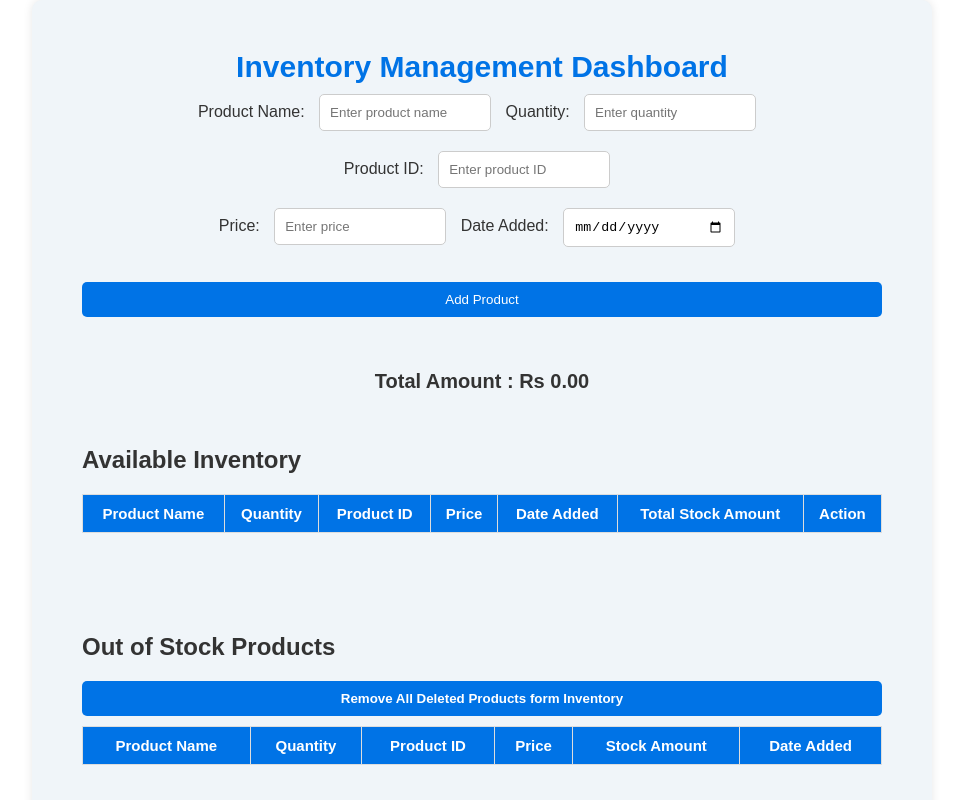
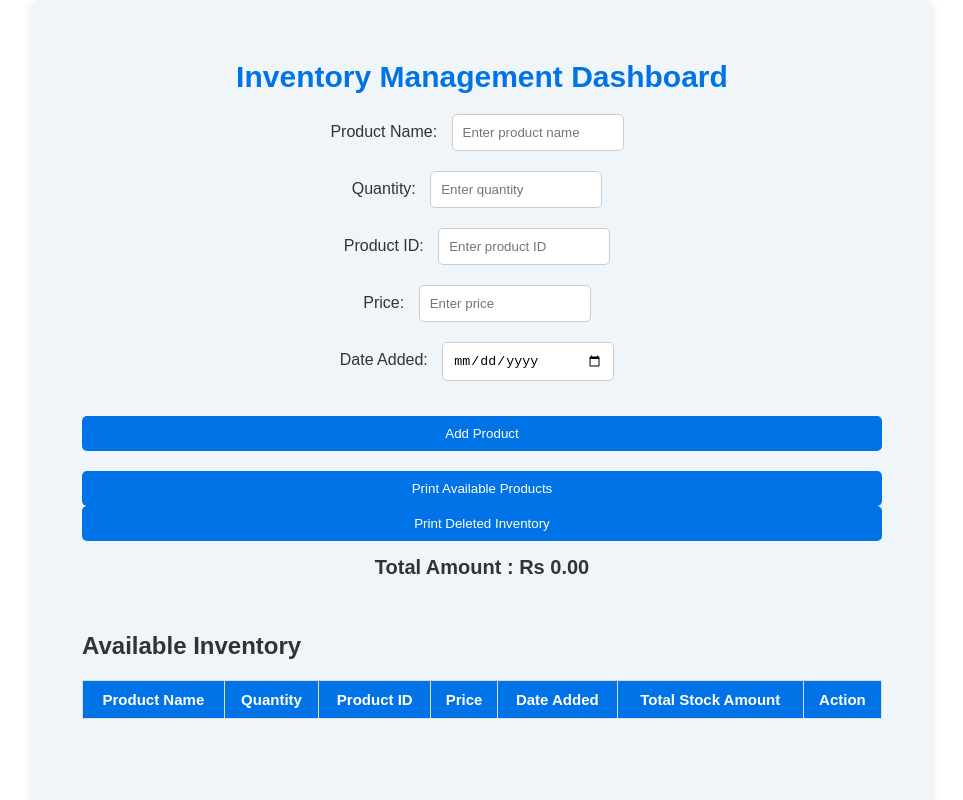
Before and after one commit to VAggarwal97/Frontend-Inventory-Management, a plain HTML site: page index.html in a window 1280 px wide. Shown: the top 800 px of the page, without its empty margins (158-1121 px from the left). Drawn offline with Linux system fonts and the light colour scheme.

Commit message:
Update index.html

```diff
--- a/index.html
+++ b/index.html
@@ -1,45 +1,61 @@
 <!DOCTYPE html>
 <html lang="en">
+
 <head>
   <meta charset="UTF-8" />
   <meta name="viewport" content="width=device-width, initial-scale=1.0" />
   <link rel="stylesheet" href="styles.css" />
   <title>Inventory Management Dashboard</title>
 </head>
+
 <body>
   <div class="container">
-      <h1>Inventory Management Dashboard</h1>
+    <h1 style="margin-top: 10px; margin-bottom: 10px">
+      Inventory Management Dashboard
+    </h1>
 
     <div class="form">
       <label for="productName">Product Name:</label>
       <input type="text" id="productName" placeholder="Enter product name" />
+
+      <br>
+
       <label for="productQuantity">Quantity:</label>
-        <input
-          type="number"
-          id="productQuantity"
-          placeholder="Enter quantity"
-        />
-        <br>
+      <input type="number" id="productQuantity" placeholder="Enter quantity" />
+
+      <br />
+
       <label for="productId">Product ID:</label>
       <input type="text" id="productId" placeholder="Enter product ID" />
+
       <br />
+
       <label for="productPrice">Price:</label>
       <input type="number" id="productPrice" placeholder="Enter price" />
+
+      <br>
+
       <label for="productDate">Date Added:</label>
       <input type="date" id="productDate" />
+
       <button id="addProduct" style="margin-top: 25px">Add Product</button>
+
+
+
     </div>
-      <br />
-      <div
-        id="totalAmount"
-        class="total-amount"
-        style="
+    <div class="printbtn">
+      <button class="pbtn1" id="printInventoryButton">
+        Print Available Products
+      </button>
+      <button id="printDeletedInventoryButton">Print Deleted Inventory</button>
+
+    </div>
+    <div id="totalAmount" class="total-amount" style="
           text-align: center;
           font-weight: 900;
           font-size: 20px;
           margin: 15px;
-        "
-      >
+        ">
       Total Amount : Rs 0.00
     </div>
     <table id="inventoryList">
@@ -56,7 +72,7 @@
       </thead>
       <br />
       <tbody id="inventoryList">
-          <h2> Available Inventory</h2>
+        <h2>Available Inventory</h2>
         <!-- Inventory items will be displayed here -->
       </tbody>
     </table>
@@ -64,11 +80,7 @@
     <div class="stockout">
       <!-- Add this table to display deleted products -->
       <h2>Out of Stock Products</h2>
-        <button
-          class="rembtn"
-          id="removeAllDeleted"
-          style="color: rgb(255, 255, 255); font-weight: 900"
-        >
+      <button class="rembtn" id="removeAllDeleted" style="color: rgb(255, 255, 255); font-weight: 900">
         Remove All Deleted Products form Inventory
       </button>
       <table id="deletedProductList">
@@ -91,4 +103,5 @@
 
   <script src="script.js"></script>
 </body>
+
 </html>
```
Lines whose indentation alone changed are shown as unchanged.
